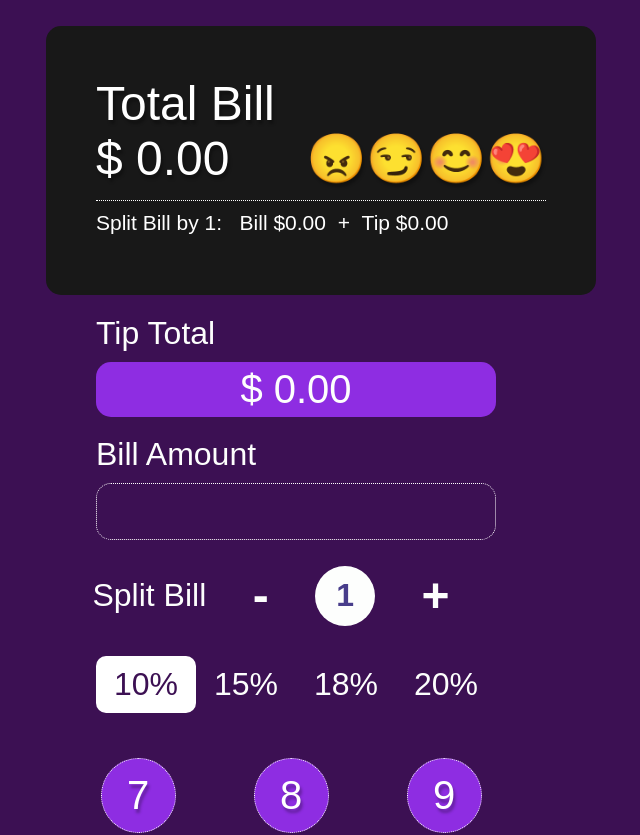
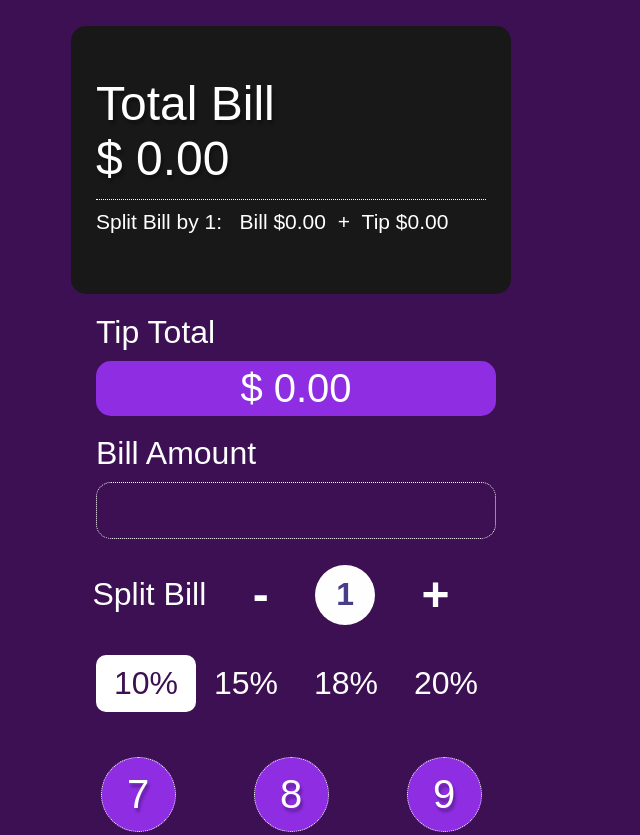
Before and after one commit to jamesdesigns/react-calculator, a React (Create React App) app: page / in a window 1280 px wide. Shown: the top 835 px of the page, without its empty margins (369-1009 px from the left). Built offline with nearby package versions, Linux system fonts and the light colour scheme.

Commit message:
Edit the width of the Total Bill section

```diff
--- a/src/App.css
+++ b/src/App.css
@@ -80,7 +80,7 @@ ul {
 }
 
 .results {
-	width: 100%;
+	width: 390px;
   color: white;
 	justify-content: space-evenly;
 }
--- a/src/Calculator.js
+++ b/src/Calculator.js
@@ -16,7 +16,7 @@ class Calculator extends Component {
 			billTotal: '',
 			numberOfPeople: 1,
 			percentages: tipPercentages,
-            ratings: emoji,
+            // ratings: emoji,
 			tipTotal: 0,
 			costPP: 0
 		};
@@ -92,12 +92,12 @@ class Calculator extends Component {
 
 	getTipPercentage(i) {
         let newState = this.state.percentages[i];
-        let newRating = this.state.ratings[i];
+        // let newRating = this.state.ratings[i];
         console.log(newState);
-        console.log(newRating);
+        // console.log(newRating);
 		this.setState({
             tipPercent: newState,
-            selectEmoji: newRating
+            // selectEmoji: newRating
 		}, function() {
 			this.calculateCosts();
 		}
@@ -109,13 +109,13 @@ class Calculator extends Component {
 		if(!Number.isNaN(newBillTotal)) {
 			let newTipTotal, newCostPP, newRating; // newRatings
             newTipTotal = parseFloat(newBillTotal * this.state.tipPercent);
-            newRating = this.state.selectEmoji; // newRatings
+            // newRating = this.state.selectEmoji;
 			newCostPP = newBillTotal + newTipTotal;
 			newCostPP = newCostPP / this.state.numberOfPeople;
 	    this.setState({
 			tipTotal: newTipTotal,
             costPP: newCostPP,
-            ratings: newRating
+            // ratings: newRating
 		});
 		}
 	}
@@ -128,11 +128,12 @@ class Calculator extends Component {
 					billTotal={this.state.billTotal}
 					tipTotal={this.state.tipTotal}
                     partyCount={this.state.numberOfPeople}
-                    ratings={this.state.ratings} />
+                    // ratings={this.state.ratings}
+                    />
 					<Inputs
 					billTotal={this.state.billTotal}
                     tipTotal={this.state.tipTotal}
-                    ratings={this.state.ratings}
+                    // ratings={this.state.ratings}
 					getPartyCount={this.updatePartyCount}
 					partyCount={this.state.numberOfPeople}
 					getTipPercentage={this.getTipPercentage}
--- a/src/Results.js
+++ b/src/Results.js
@@ -3,17 +3,17 @@ import React from 'react';
 const Results = (props) => {
 	let tipTotal = parseFloat(props.tipTotal);
     let billTotal = parseFloat(props.billTotal);
-    let ratings = props.ratings;
+    // let ratings = props.ratings;
 	if (isNaN(billTotal)) {
 		billTotal = '';
 	}
 	let partyCount = props.partyCount;
 	return (
-		<ul style={{ backgroundColor: '#181818', padding: '50px', borderRadius: '15px'}} className="results flex-row">
+		<ul style={{ backgroundColor: '#181818', padding: '50px 25px', borderRadius: '15px', marginLeft: '25px'}} className="results flex-row">
 			<li className="cost-pp flex-col">
 				<span>Total Bill</span>
 				<span>$ {props.costPerPerson.toFixed(2)}</span>
-                <span style={{textAlign: 'right', marginTop: '-55px'}}>{ratings}</span>
+                {/* <span style={{textAlign: 'right', marginTop: '-55px'}}>{ratings}</span> */}
 			</li>
 			<li className="col-2">
                 <span>Split Bill by {partyCount}: </span>&nbsp;&nbsp;
```
